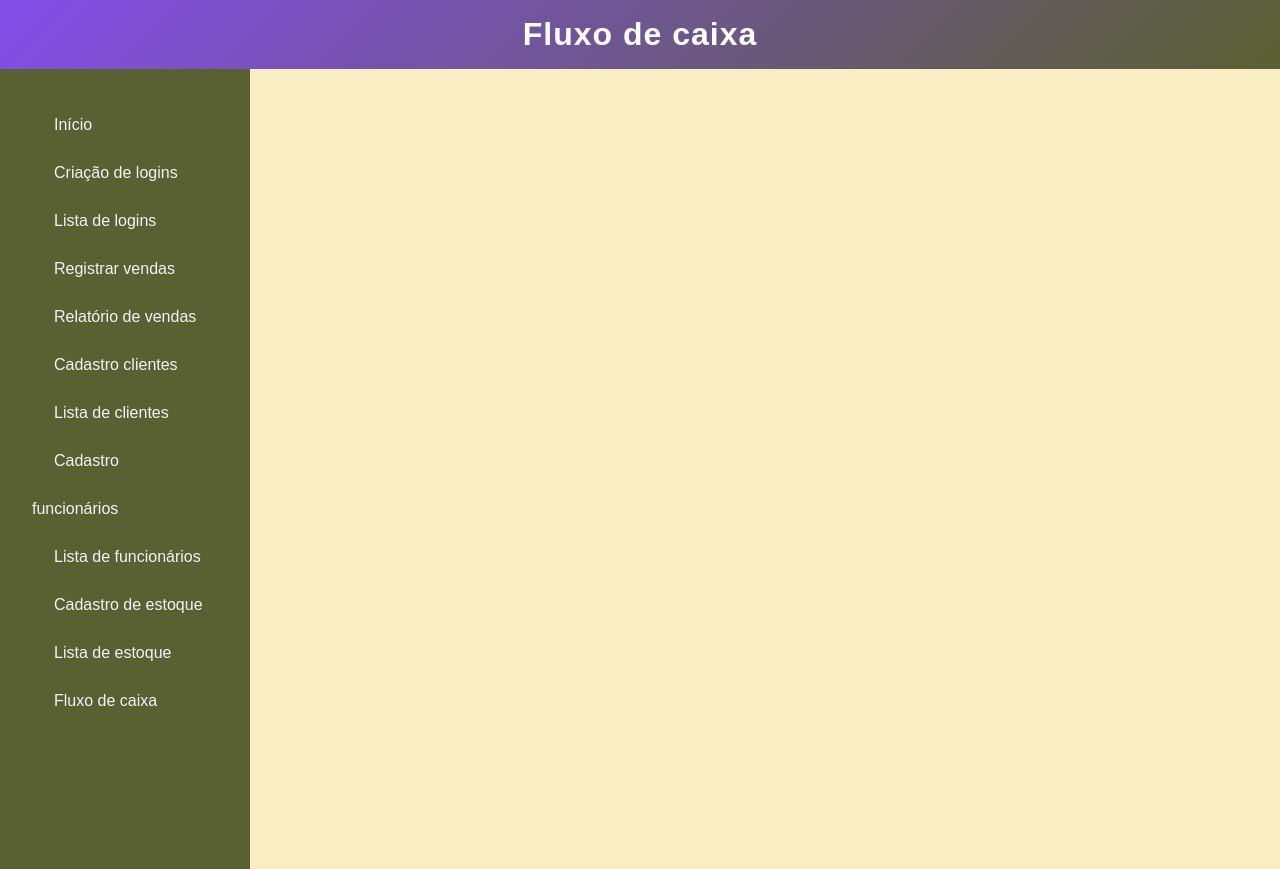
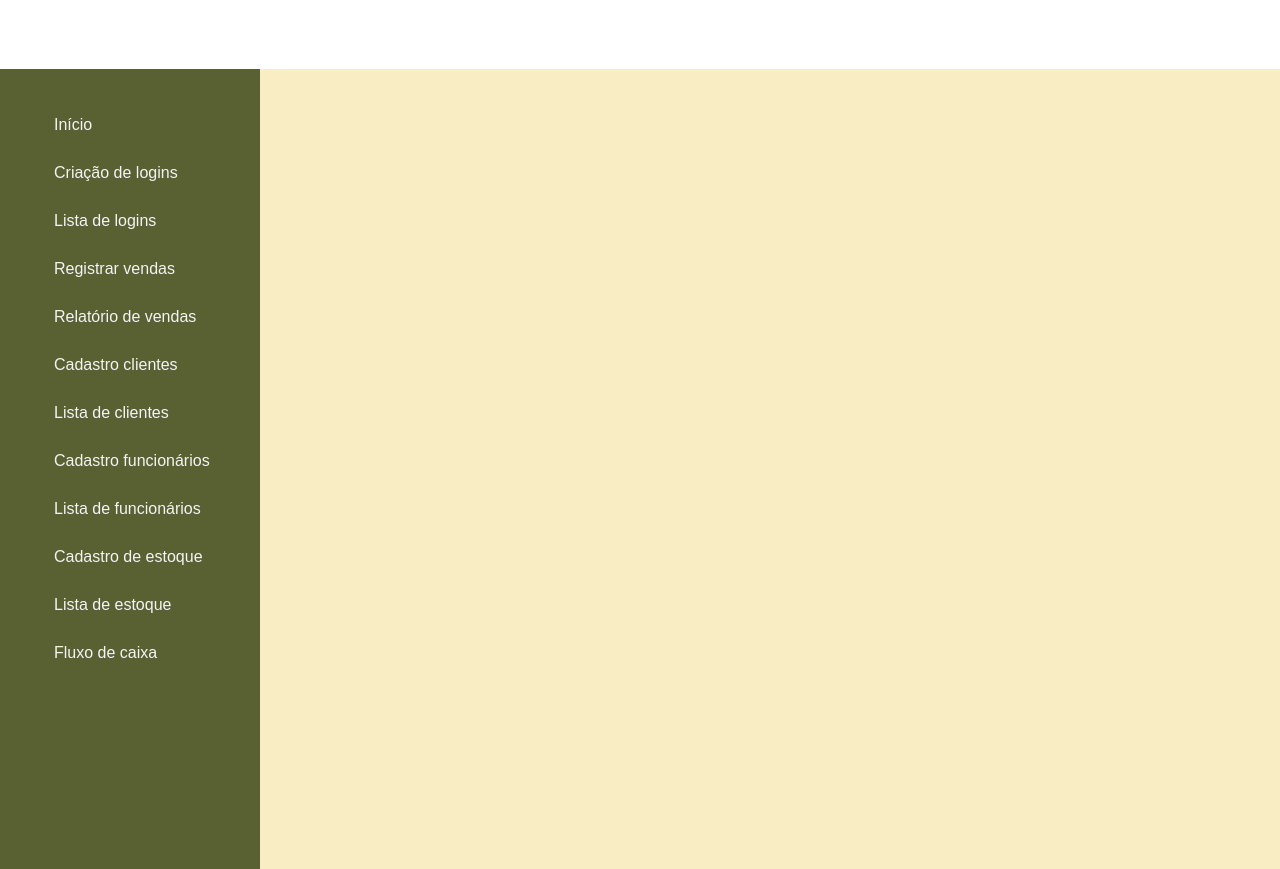
Before and after one commit to isabelytrevisan/2026-1-isabelytrevisan, a PHP site: page /caixa/fluxo-de-caixa.html in a window 1280 px wide. Run offline with PHP 8.4, Linux system fonts and the light colour scheme.

Commit message:
Update styles.css

```diff
--- a/site_uniformes/styles.css
+++ b/site_uniformes/styles.css
@@ -57,7 +57,7 @@ body {
 
 header {
     color: #fff;
-    background: linear-gradient(135deg, #844dea, #596031);
+    background: linear-gradient(135deg, #363d0c);
     text-align: center;
     padding: 1rem;
     letter-spacing: 1px;
@@ -77,7 +77,7 @@ header h1 {
 .menu-aside {
     background-color: #596031;
     padding: 2rem;
-    width: 250px;
+    width: 260px;
     display: flex;
     flex-direction: column;
     line-height: 3rem;
@@ -123,7 +123,7 @@ header h1 {
 
 
 .tabela th {
-    background-color: #8470FF;
+    background-color: #7a44ad;
     color: white;
 }
 
```
